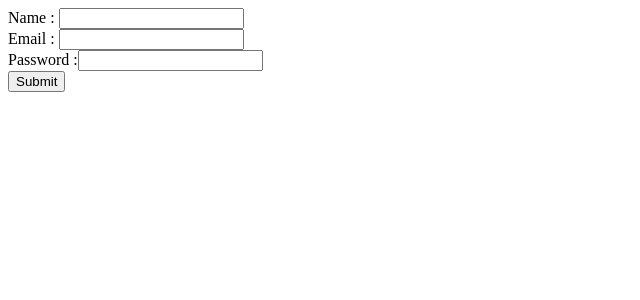
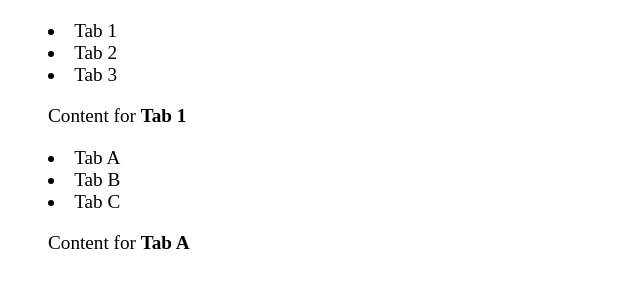
Before and after one commit to Harshitha-Muniraj/React-Composition-5, a React (Create React App) app: page / in a window 1280 px wide. Shown: the top 300 px of the page, without its empty margins (0-640 px from the left). Built offline with nearby package versions, Linux system fonts and the light colour scheme.

Commit message:
react-composition5

```diff
--- /dev/null
+++ b/src/App.css
@@ -0,0 +1,7 @@
+div{
+    margin: 20px;
+    font-size: 1.2rem;
+}
+span{
+    font-weight: 600;
+}
--- a/src/App.js
+++ b/src/App.js
@@ -1,10 +1,17 @@
-
-import SignUp from "./components/SignUp";
+import { useState } from "react";
+import Tabs from "./components/Tabs";
+import './App.css'
 
 function App() {
+  const [contentUp,SetContentup]=useState("Tab 1");
+  const [contentNext,SetContentnext]=useState("Tab A")
+  const tabData1=["Tab 1","Tab 2","Tab 3"];
+  const tabData2=["Tab A","Tab B","Tab C"]
+
   return (
     <>
-    <SignUp/>
+    <Tabs Data={tabData1} content={contentUp} SetContent={SetContentup}/>
+    <Tabs Data={tabData2} content={contentNext} SetContent={SetContentnext}/>
     </>
   );
 }
--- /dev/null
+++ b/src/components/Content.js
@@ -0,0 +1,9 @@
+import React from 'react'
+
+const Content = ({content}) => {
+  return (
+    <p>Content for <span>{content}</span></p>
+  )
+}
+
+export default Content
--- a/src/components/SignUp.js
+++ /dev/null
@@ -1,35 +0,0 @@
-import React, { useState } from 'react';
-
-
-const SignUp = () => {
-  const [items,SetItem]=useState({});
-
-  function handleChange(e){
-    SetItem({...items,[e.target.name]:e.target.value})
-  }
-
-  function displayDetails(e){
-    e.preventDefault();
-   console.log(items)
-  }
-
-  return (
-    <form onSubmit={displayDetails}>
-      <div>
-        <label htmlFor="name">Name : </label>
-          <input type="text" name="name" id='name' onChange={handleChange}/>
-      </div>
-      <div>
-        <label htmlFor="email">Email : </label>
-          <input type="email" name="email" id='email' onChange={handleChange} />
-      </div>
-      <div>
-        <label htmlFor="password">Password :</label>
-          <input type="password" name="password" id='password' onChange={handleChange} />
-      </div>
-      <button type='submit'>Submit</button>
-    </form>
-
-  )
-}
-export default SignUp;
--- /dev/null
+++ b/src/components/Tabs.js
@@ -0,0 +1,27 @@
+import React, { useState } from 'react';
+import Content from './Content';
+// const tabData=["Tab 1","Tab 2","Tab 3"]
+
+const Tabs = ({Data,content,SetContent}) => {
+  // const [content,SetContent]=useState("Tab 1")
+  function showContent(e){
+    console.log(e.target.innerText)
+    SetContent(e.target.innerText);
+
+
+  }
+  return (
+    <div >
+
+      {
+        Data.map((item,index)=>{
+          return <li onClick={showContent} key={index}>{item}</li>
+
+        })
+      }
+      <Content content={content}/>
+    </div>
+  )
+}
+
+export default Tabs
```
Also changed, not shown: 1 other file (tests, documents, lock files or other folders).
